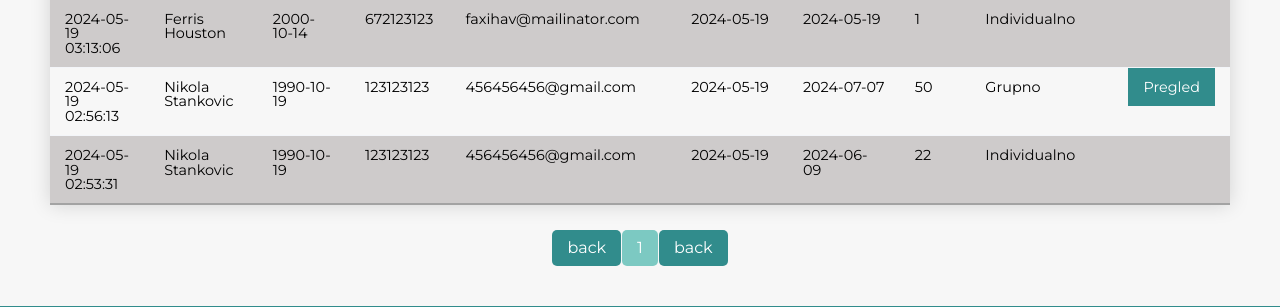
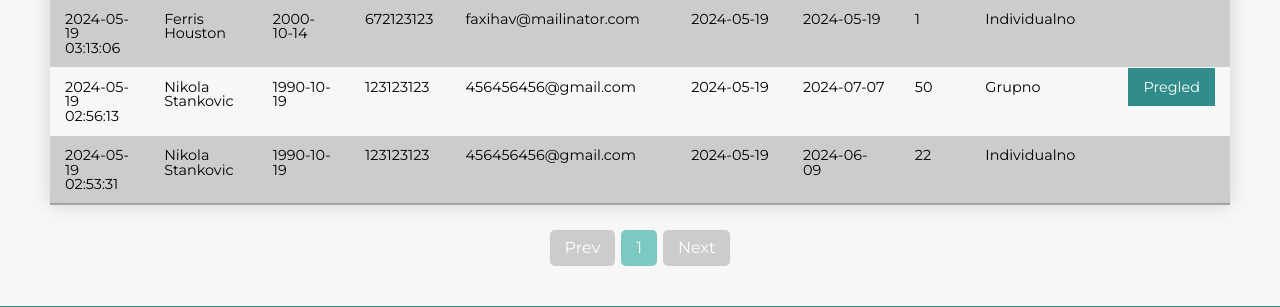
Before and after one commit to jonnywintech/paragraf, a PHP site: page /pregled-polisa.php in a window 1280 px wide. Shown: the part 772-1079 px from the top of the page. Run offline with PHP 8.4, Linux system fonts and the light colour scheme; data comes from the database, SQL or seed files in the repository.

Commit message:
added fix for large amount of data

```diff
--- a/pregled-polisa.php
+++ b/pregled-polisa.php
@@ -137,14 +137,15 @@
         $back = $current_page - 1;
         $forward = $current_page + 1;
         // back button
-        echo "<a href='?page=($back)' class='tb__pagination-link tb__pagination-link--back'";
+        echo "<a href='?page=$back' class='tb__pagination-link tb__pagination-link--back ";
 
         if ($current_page === 1) {
-            echo "disabled";
+            echo "tb__pagination-link--disabled";
         }
-        echo ">back</a>";
+        echo "'>Prev</a>";
 
         /// pagination links
+       if($pages <= 10){
         for ($i = 1; $i < $pages+1; $i++) {
             if ($i === $current_page) {
                 echo "<a href='?page=$i' class='tb__pagination-link tb_pagination-link--active'>$i</a>";
@@ -152,14 +153,27 @@
                 echo "<a href='?page=$i' class='tb__pagination-link'>$i</a>";
             }
         }
+       } else {
+        $start = $current_page - 5;
+        $end = $current_page + 5;
+        for ($i = $start; $i <= $end; $i++) {
+            if ($i === $current_page) {
+                echo "<a href='?page=$i' class='tb__pagination-link tb_pagination-link--active'>$i</a>";
+            } else {
+                echo "<a href='?page=$i' class='tb__pagination-link'>$i</a>";
+            }
+        }
+        echo "<a href='' class='tb__pagination-link'>...</a>";
+        echo "<a href='?page=$pages' class='tb__pagination-link tb__pagination-link--disabled'>$pages</a>";
+       }
         // forward button
 
-        echo "<a href='?page=($forward)' class='tb__pagination-link tb__pagination-link--forward'";
+        echo "<a href='?page=$forward' class='tb__pagination-link tb__pagination-link--forward ";
 
         if ($current_page === $pages) {
-            echo "disabled";
+            echo "tb__pagination-link--disabled";
         }
-        echo ">back</a>";
+        echo "'>Next</a>";
     }
 
     ?>
--- a/src/css/table.css
+++ b/src/css/table.css
@@ -133,3 +133,16 @@
 .tb_pagination-link--active {
   background-color: var(--lightGb);
 }
+
+.tb__pagination-link--back {
+  margin-right: 5px;
+}
+
+.tb__pagination-link--forward {
+  margin-left: 5px;
+}
+
+.tb__pagination-link--disabled {
+  pointer-events: none;
+  background-color: #cccccc;
+}
```
